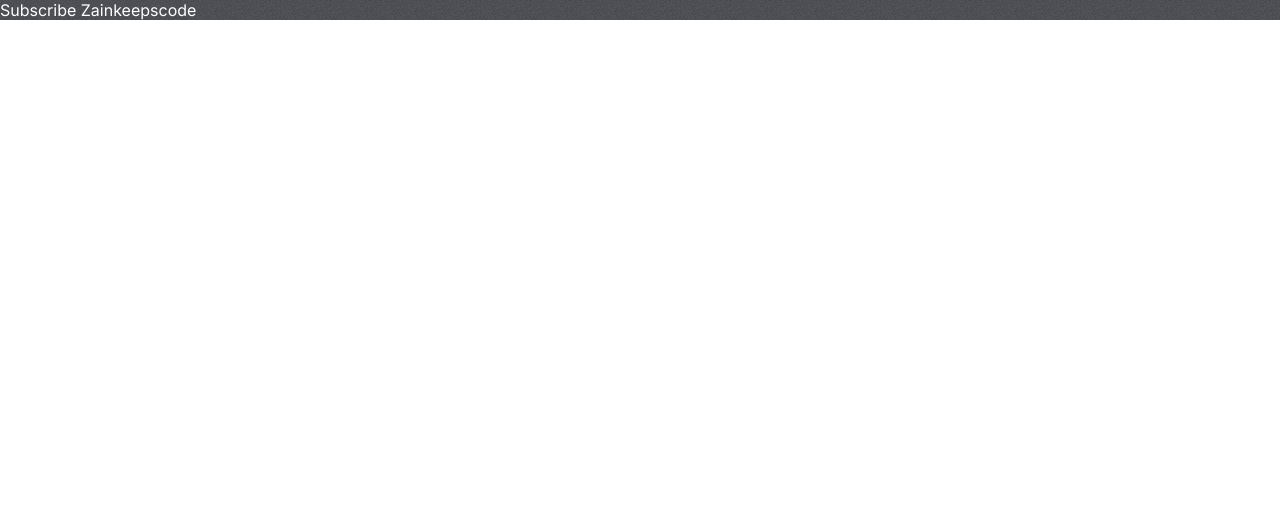
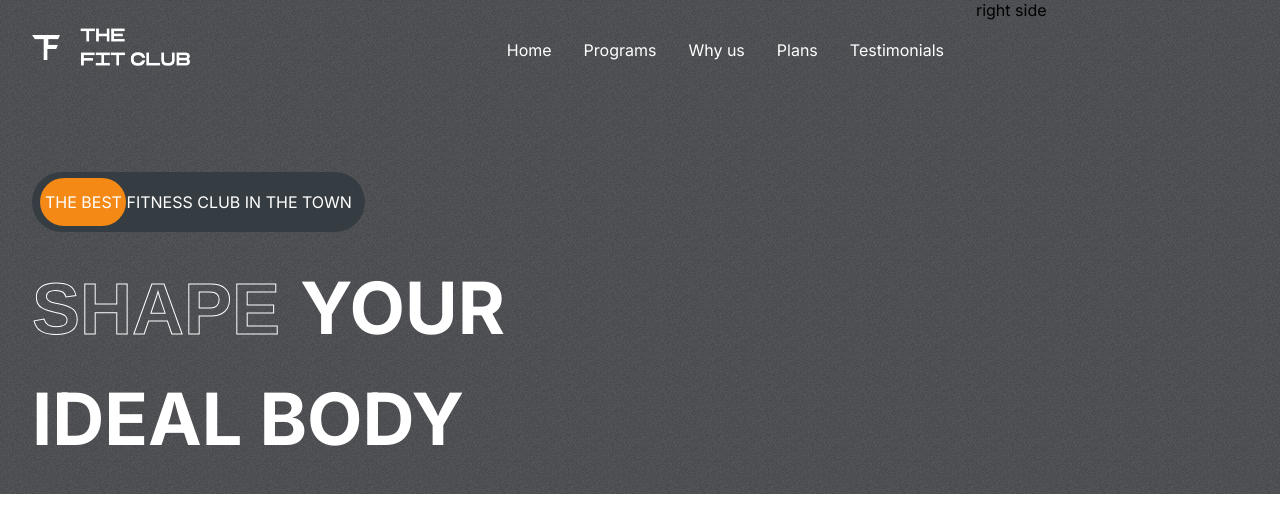
Before and after one commit to 81nilesh/FitClub-Starter-master, a React (Create React App) app: page / in a window 1280 px wide. Shown: the top 532 px of the page. Built offline with nearby package versions, Linux system fonts and the light colour scheme.

Commit message:
Hero section

```diff
--- a/src/App.css
+++ b/src/App.css
@@ -1,12 +1,12 @@
 /* make variables */
 :root {
-  --lightgray: #D9D9D9;
+  --lightgray: #d9d9d9;
   --gray: #9c9c9c;
   --orange: #f48915;
-  --darkGrey: #464D53;
+  --darkGrey: #464d53;
   --caloryCard: #656565;
   --planCard: linear-gradient(210.41deg, #fa5042 1.14%, #ffa739 100.75%);
-  --appColor:  #3c3f45;
+  --appColor: #3c3f45;
 }
 
 .App {
@@ -18,6 +18,12 @@
   gap: 6rem;
   overflow: hidden;
 }
-::-webkit-scrollbar{
+::-webkit-scrollbar {
   display: none;
 }
+.stroke-text {
+  color: transparent;
+  font-family: Arial, Helvetica, sans-serif;
+  -webkit-text-stroke-width: 1px;
+  -webkit-text-stroke-color: white;
+}
--- a/src/App.js
+++ b/src/App.js
@@ -1,8 +1,9 @@
 import './App.css';
+import Hero from './components/Hero/Hero';
 function App() {
   return (
     <div className="App">
-          <span style={{color: 'white'}}>Subscribe Zainkeepscode</span>
+      <Hero />
     </div>
   );
 }
--- /dev/null
+++ b/src/components/Header/Header.css
@@ -0,0 +1,20 @@
+.header {
+  display: flex;
+  justify-content: space-between;
+}
+.logo {
+  width: 10rem;
+  height: 3rem;
+}
+.header-menu {
+  list-style: none;
+  display: flex;
+  gap: 2rem;
+  color: white;
+}
+
+.header-menu > li:hover {
+  color: var(--orange);
+  cursor: pointer;
+  cursor: pointer;
+}
--- /dev/null
+++ b/src/components/Header/Header.jsx
@@ -0,0 +1,23 @@
+import React from 'react';
+import "./Header.css"
+import logo from '../../assets/logo.png';
+
+const Header = () => {
+  return (
+    <div>
+        <div className="header">
+            <img src={logo} alt="" className='logo' />
+            <ul className='header-menu'>
+                <li>Home</li>
+                <li>Programs</li>
+                <li>Why us</li>
+                <li>Plans</li>
+                <li>Testimonials</li>
+            </ul>
+        </div>
+
+    </div>
+  );
+}
+
+export default Header;
--- /dev/null
+++ b/src/components/Hero/Hero.css
@@ -0,0 +1,54 @@
+.hero {
+  display: flex;
+  justify-content: space-between;
+}
+.left-h {
+  padding: 2rem;
+  padding-top: 1.5rem;
+  flex: 3;
+  display: flex;
+  gap: 2rem;
+  flex-direction: column;
+}
+
+.right-h {
+  flex: 1;
+}
+
+.the-best-ad {
+  margin-top: 4rem;
+  background-color: #363d42;
+  border-radius: 4rem;
+  width: fit-content;
+  padding: 20px 13px;
+  text-transform: uppercase;
+  color: white;
+  position: relative;
+  display: flex;
+  align-items: center;
+  justify-content: flex-start;
+}
+.the-best-ad > span {
+  z-index: 2;
+}
+
+.the-best-ad > div {
+  position: absolute;
+  background-color: var(--orange);
+  width: 5.4rem;
+  height: 80%;
+  left: 8px;
+  border-radius: 3rem;
+  z-index: 1;
+}
+
+.hero-text {
+  display: flex;
+  flex-direction: column;
+  gap: 1.5rem;
+  text-transform: uppercase;
+  font-size: 4.5rem;
+  font-weight: bold;
+  color: white;
+  text-overflow: inherit;
+}
--- /dev/null
+++ b/src/components/Hero/Hero.jsx
@@ -0,0 +1,34 @@
+import React from 'react';
+import './Hero.css'
+import Header from '../Header/Header';
+
+const Hero = () => {
+  return (
+    <div>
+      <div className="hero">
+        <div className="left-h">
+            <Header />
+            {/* the best ad */}
+            <div className="the-best-ad">
+                <div></div>
+                <span>The Best Fitness Club In The Town</span>
+            </div>
+
+            {/* Hero Heading */}
+            <div className="hero-text">
+                <div>
+                    <span className='stroke-text'>Shape </span>
+                    <span>Your</span>
+                </div>
+                <div>
+                    <span>Ideal Body</span>
+                </div>
+            </div>
+        </div>
+        <div className="right-h">right side</div>
+      </div>
+    </div>
+  );
+}
+
+export default Hero;
```
